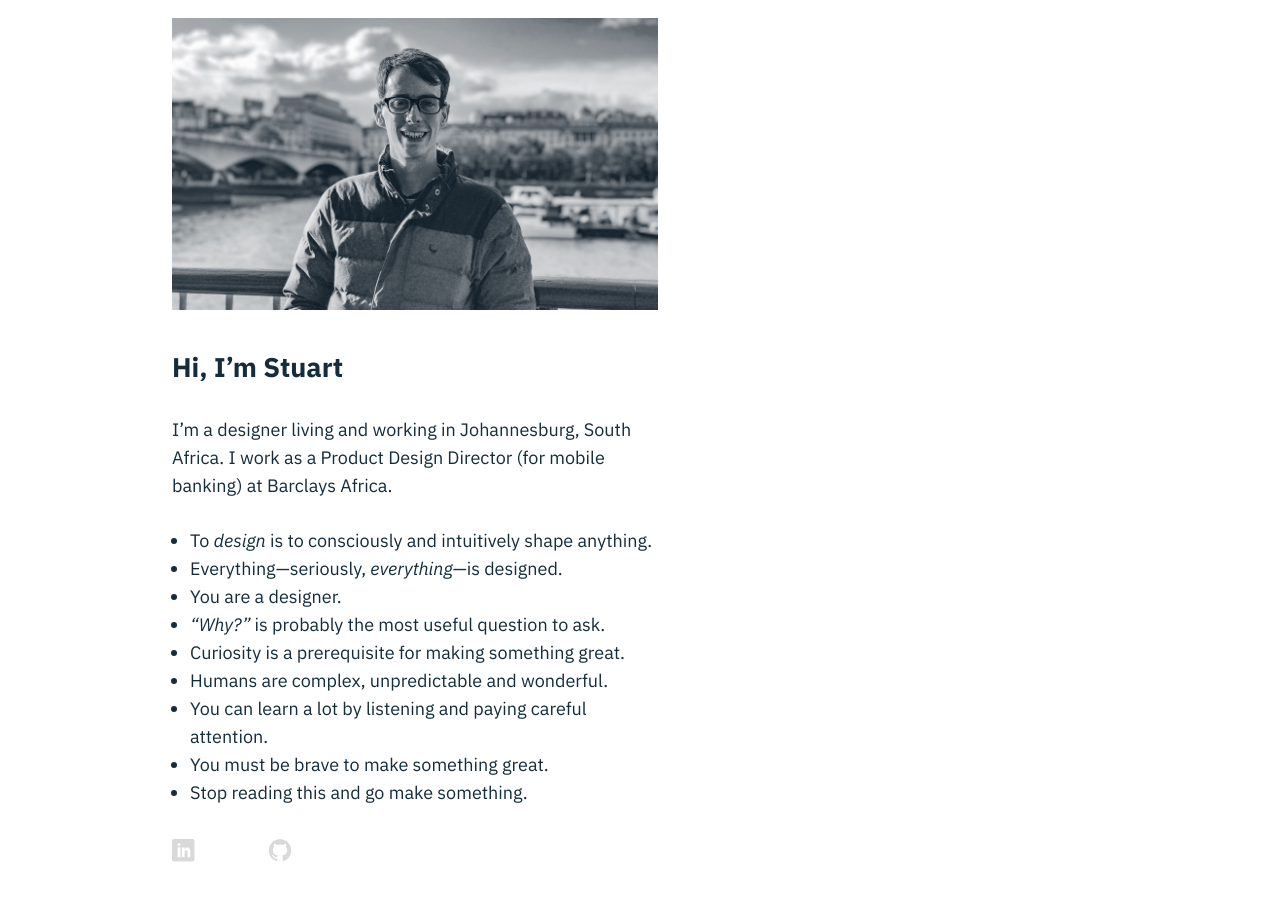
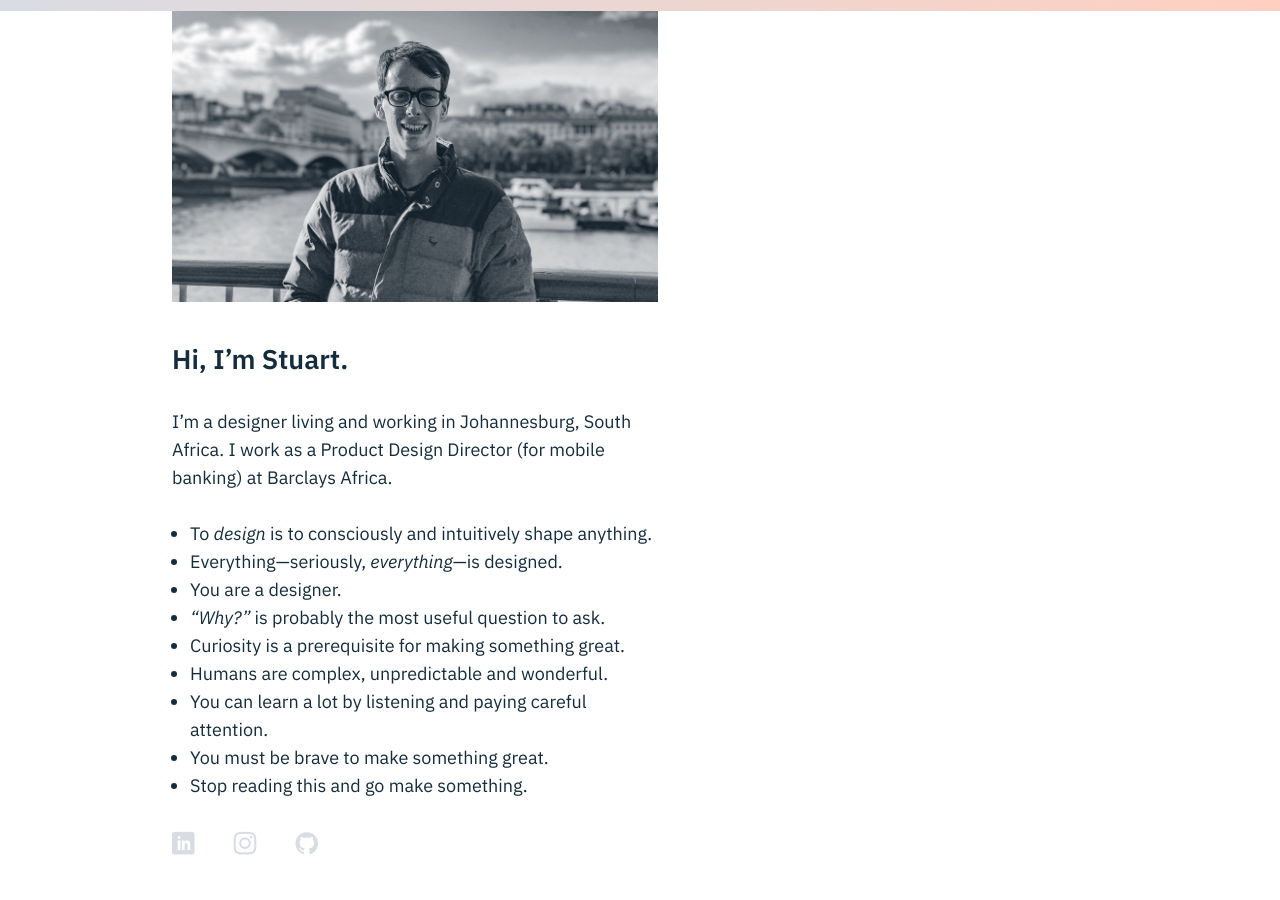
Before and after one commit to stuartwiener/stuartwiener.github.io, a Jekyll site: the page built from index.html, in a window 1280 px wide. Built offline with Jekyll 4.4.1, drawn with Linux system fonts in a browser that asks for light colours; some web fonts are replaced.

Commit message:
added gradient header

```diff
--- a/_includes/footer.html
+++ b/_includes/footer.html
@@ -4,7 +4,7 @@
 
     <p>
       <a href="https://www.linkedin.com/in/{{ site.linkedin_username }}/"><span class="icon-linkedin"></span></a>
-      <a href="https://instagram.com/{{ site.instagram_username }}"><span class="icon-instragram"></span></a>
+      <a href="https://instagram.com/{{ site.instagram_username }}"><span class="icon-instagram"></span></a>
       <a href="https://github.com/{{ site.github_username }}"><span class="icon-github"></span></a>
     </p>
 
--- a/_includes/header.html
+++ b/_includes/header.html
@@ -4,7 +4,7 @@
 
       <img src="images/stuartwiener.jpg" alt="">
 
-      <h1>Hi, I’m Stuart</h1>
+      <h1>Hi, I’m Stuart.</h1>
 
   </div>
 
--- a/_layouts/default.html
+++ b/_layouts/default.html
@@ -9,13 +9,14 @@
     <title>{% if page.title %}{{ page.title | escape }}{% else %}{{ site.title | escape }}{% endif %}</title>
     <meta name="description" content="{% if page.excerpt %}{{ page.excerpt | strip_html | strip_newlines | truncate: 160 }}{% else %}{{ site.description }}{% endif %}">
 
-    <link href="https://fonts.googleapis.com/css?family=IBM+Plex+Sans:400,400i,700" rel="stylesheet">
+    <link href="https://fonts.googleapis.com/css?family=IBM+Plex+Sans:400,400i,600" rel="stylesheet">
     <link rel="stylesheet" href="{{ "/css/main.css" | prepend: site.baseurl }}">
     <link rel="canonical" href="{{ page.url | replace:'index.html','' | prepend: site.baseurl | prepend: site.url }}">
     <link rel="alternate" type="application/rss+xml" title="{{ site.title }}" href="{{ "/feed.xml" | prepend: site.baseurl | prepend: site.url }}">
   </head>
 
   <body>
+    <div class="site">
 
       {% include header.html %}
 
@@ -26,6 +27,8 @@
       </div>
 
       {% include footer.html %}
+
+    </div>
 
     <script>
       (function(i,s,o,g,r,a,m){i['GoogleAnalyticsObject']=r;i[r]=i[r]||function(){
--- a/_sass/_layout.scss
+++ b/_sass/_layout.scss
@@ -15,11 +15,24 @@ html {
   margin: 0 auto;
   max-width: $primary-width;
 }
+
+.site:before {
+  content: "";
+  position: absolute;
+  top: 0;
+  left: 0;
+  height: 0.6em;
+  width: 100%;
+  background: $brand-color; /* Old browsers */
+  background: -moz-linear-gradient(left, $brand-color 0%, #ffd0c1 100%); /* FF3.6-15 */
+  background: -webkit-linear-gradient(left, $brand-color 0%,#ffd0c1 100%); /* Chrome10-25,Safari5.1-6 */
+  background: linear-gradient(to right, $brand-color 0%,#ffd0c1 100%); /* W3C, IE10+, FF16+, Chrome26+, Opera12+, Safari7+ */
+}
+.site {
+  margin-top: 0.6em;
+}
 .site-header {
-  margin-top: 1em;
-}
-.site-footer {
-
+  // padding-top: 1em;
 }
 .site-footer a {
   font-size: 1.25em;
--- a/_sass/_typography.scss
+++ b/_sass/_typography.scss
@@ -49,10 +49,10 @@ img {
 h1 {
   font-size: 1.5em;
   margin: $spacing-unit/1.5 0;
-  font-weight: 700;
+  font-weight: 600;
 }
 h2 {
   font-size: 1.2em;
   margin: $spacing-unit/1.2 0;
-  font-weight: 700;
+  font-weight: 600;
 }
--- a/css/main.scss
+++ b/css/main.scss
@@ -56,7 +56,7 @@ $spacing-unit:     1.555em;
 
 $text-color:       #142C3B;
 $background-color: #FFFFFF;
-$brand-color:      rgba(180,180,180,0.5);
+$brand-color:      rgba(180,185,200,0.5);
 
 $primary-width:    54em;
 
```
Lines whose indentation alone changed are shown as unchanged.
